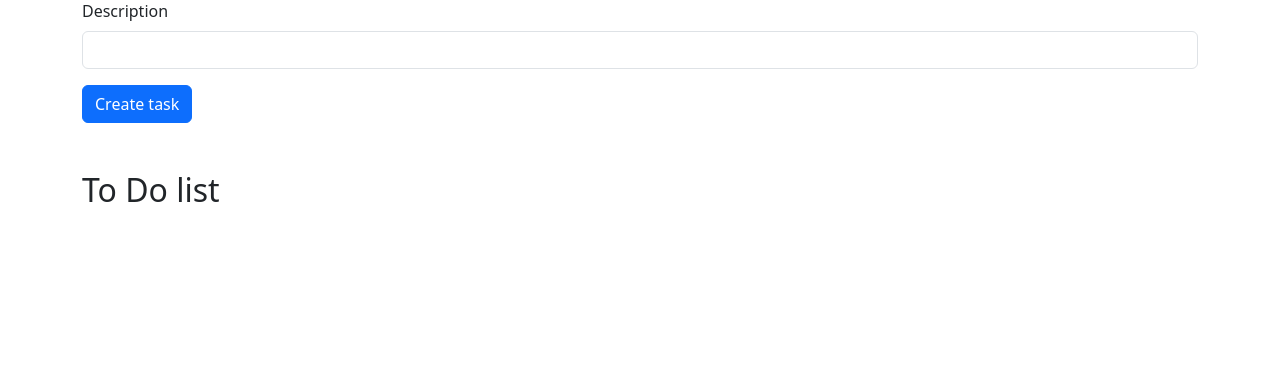
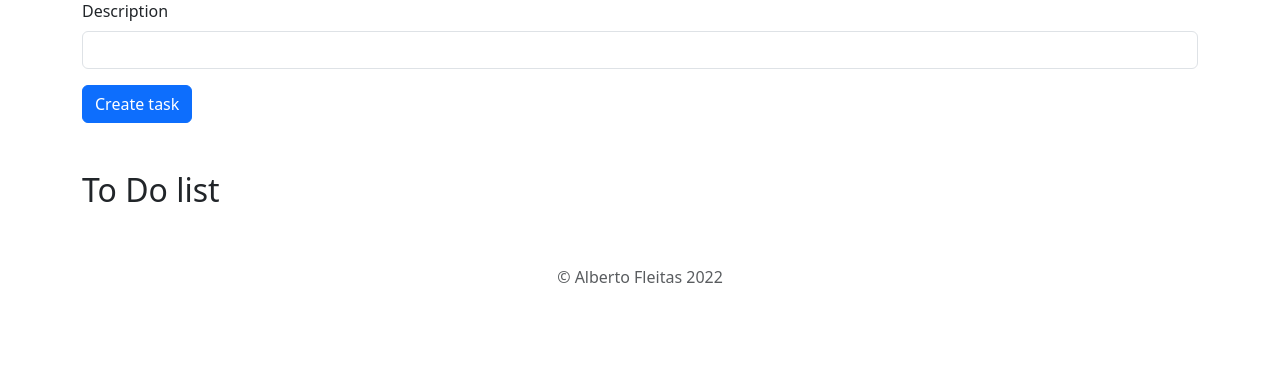
Before and after one commit to betofleitass/to-do-list-flask, a Flask app: template app/templates/index.html in a window 1280 px wide. Shown: the part 150-523 px from the top of the page. Run offline with Flask 3, Linux system fonts and the light colour scheme; the template is opened without the code that fills it: values that come from a table or form of the project are taken from there, others are empty; the visitor is signed in with stand-in values (Sample User, id 1); some libraries are stand-ins or nearby versions.

Commit message:
feat: add footer text

```diff
--- a/app/templates/index.html
+++ b/app/templates/index.html
@@ -51,6 +51,7 @@
                     </ul>
                 </div>
             </div>
+            <p class="text-center mt-5 mb-3 text-muted">© Alberto Fleitas 2022</p>
         </div>
 
     {% else %}
```
